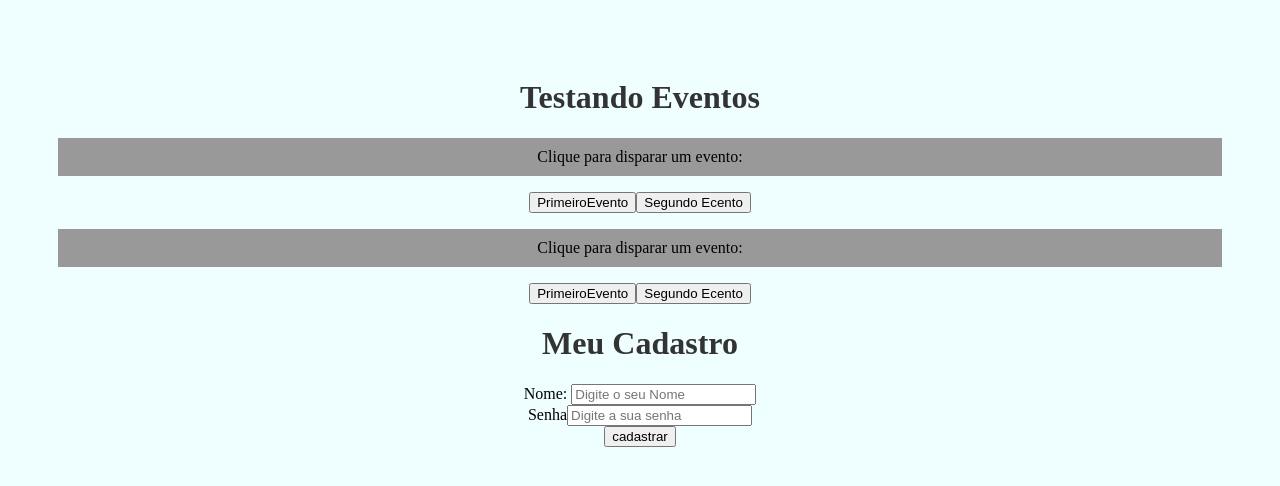
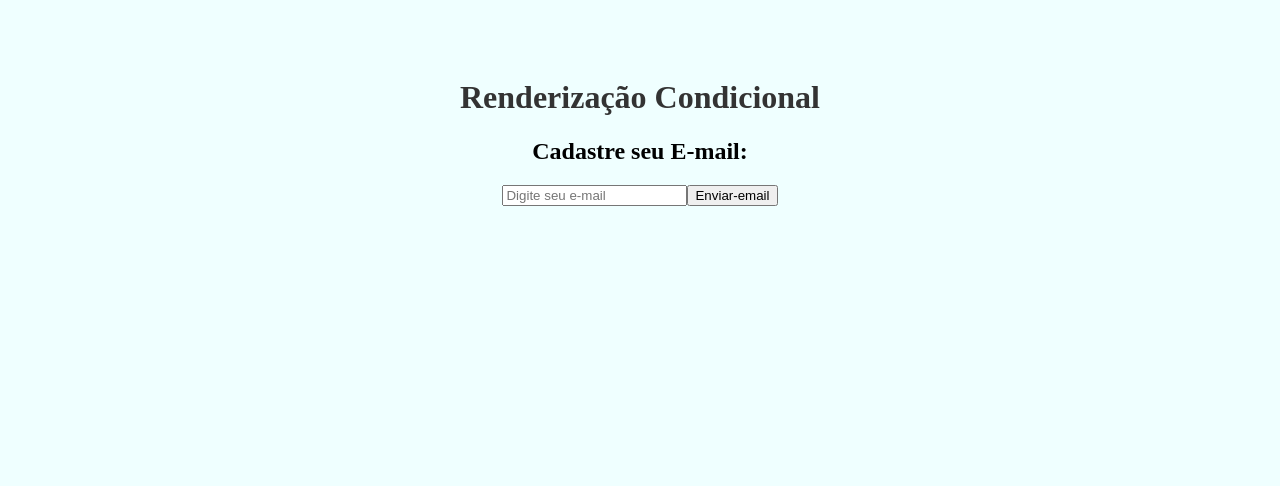
Before and after one commit to filipesatiro/curso-de-react, a React (Create React App) app: page / in a window 1280 px wide. Shown: the top 486 px of the page. Built offline with nearby package versions, Linux system fonts and the light colour scheme.

Commit message:
pagina principal do react App.js já vem criada

```diff
--- a/src/App.js
+++ b/src/App.js
@@ -1,16 +1,15 @@
 import './App.css';
-import Evento from './components/Evento';
-import Form from './components/Forms';
+import Condicional from './components/Condicional';
+
+
+
 function App() {
 
   return (
     <div className="App">
-    <h1>Testando Eventos</h1>
-    <Evento numero="1"/>
-    <Evento numero="2"/>
-    <Form />
+    <h1> Renderização Condicional</h1>
+    <Condicional/>
     </div>
-  );
+  )
 }
-
 export default App;
```
